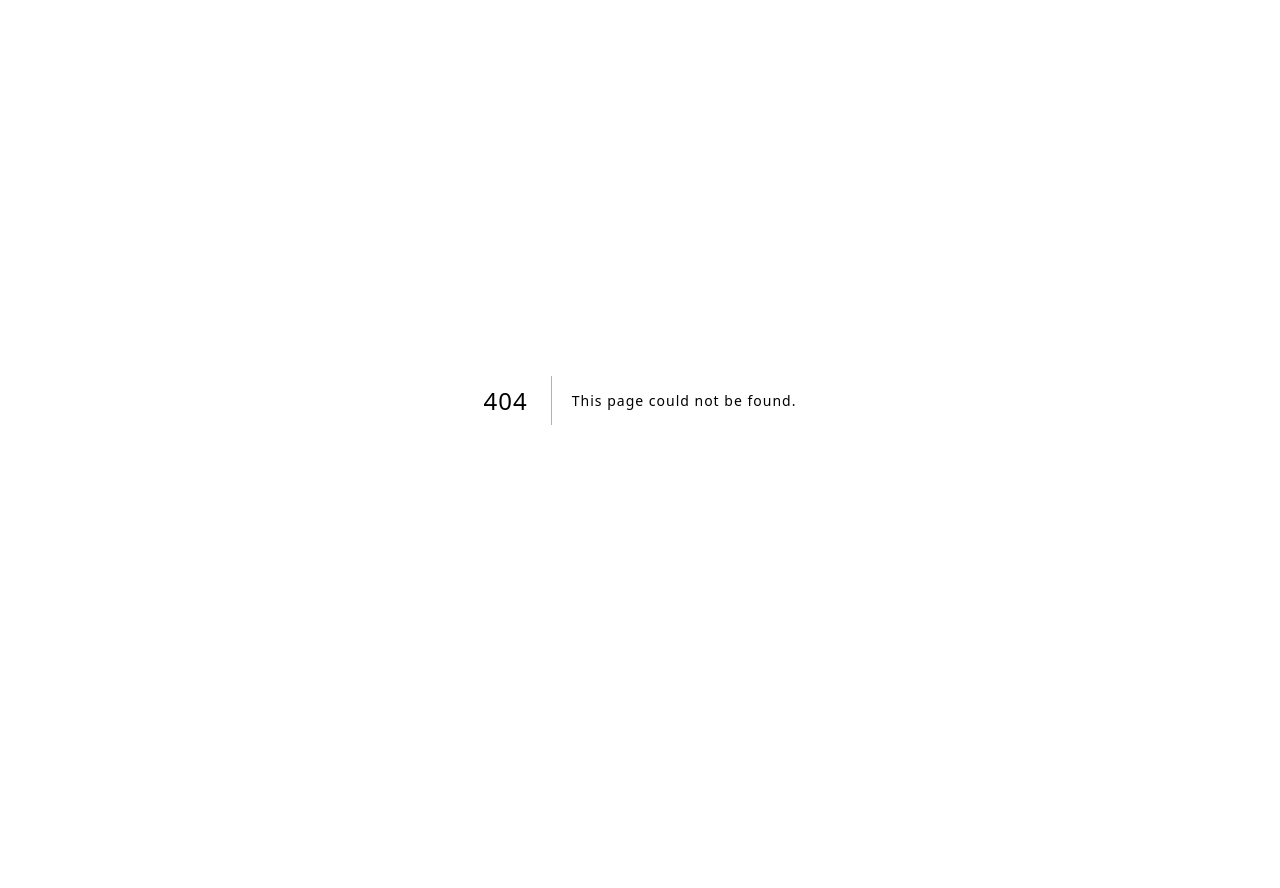
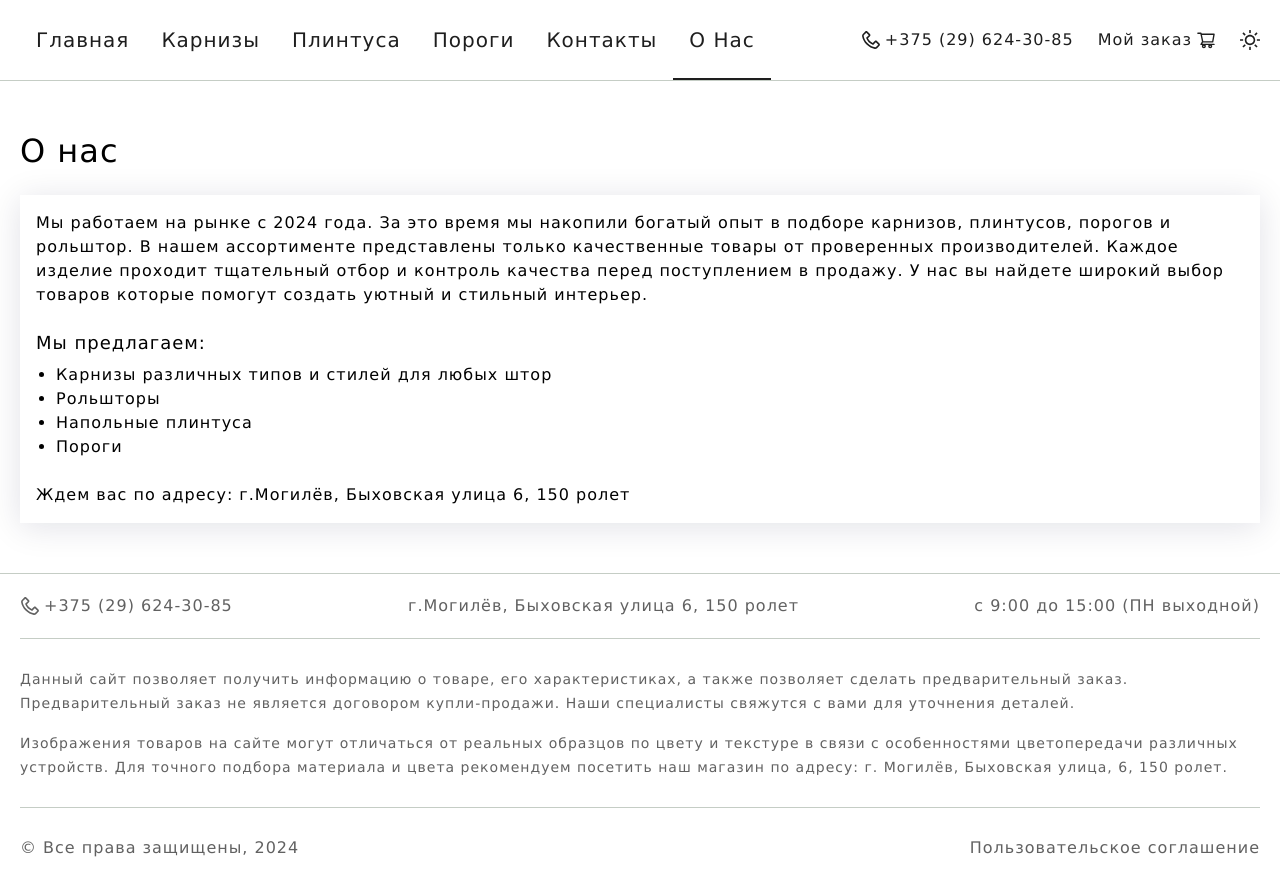
Before and after one commit to Yan-Litvinenko/decor-market, a Next.js app: page /about in a window 1280 px wide. Before the commit this address had no page. Before the commit the page ends 800 px from the top, so only its background shows below. Built offline with nearby package versions, Linux system fonts and the light colour scheme.

Commit message:
feat: about page

```diff
--- /dev/null
+++ b/app/(user)/about/page.tsx
@@ -0,0 +1,44 @@
+import { CONTACTS } from '@/constants/contacts';
+
+export default function About(): React.JSX.Element {
+    const { address } = CONTACTS;
+    return (
+        <section className="about">
+            <div className="container">
+                <h1 className="about__title title" aria-label="О нас">
+                    О нас
+                </h1>
+
+                <section className="about__content">
+                    <p
+                        aria-label="Мы работаем на рынке с 2024 года. За это время мы накопили богатый опыт в подборе карнизов,
+                        плинтусов, порогов и рольштор. В нашем ассортименте представлены только качественные товары от
+                        проверенных производителей. Каждое изделие проходит тщательный отбор и контроль качества перед
+                        поступлением в продажу. У нас вы найдете широкий выбор товаров которые помогут создать уютный и
+                        стильный интерьер."
+                    >
+                        Мы работаем на рынке с 2024 года. За это время мы накопили богатый опыт в подборе карнизов,
+                        плинтусов, порогов и рольштор. В нашем ассортименте представлены только качественные товары от
+                        проверенных производителей. Каждое изделие проходит тщательный отбор и контроль качества перед
+                        поступлением в продажу. У нас вы найдете широкий выбор товаров которые помогут создать уютный и
+                        стильный интерьер.
+                    </p>
+                    <section className="about__list-section">
+                        <h2 className="about__list-title" aria-label="Мы предлагаем">
+                            Мы предлагаем:
+                        </h2>
+                        <ul className="about__list">
+                            <li aria-label="Карнизы различных типов и стилей для любых штор">
+                                Карнизы различных типов и стилей для любых штор
+                            </li>
+                            <li aria-label="Современные рольшторы">Рольшторы</li>
+                            <li aria-label="Напольные плинтуса">Напольные плинтуса</li>
+                            <li aria-label="Пороги для всех типов напольных покрытий">Пороги</li>
+                        </ul>
+                    </section>
+                    <p aria-label={`Ждем вас по адресу: ${address}`}>Ждем вас по адресу: {address}</p>
+                </section>
+            </div>
+        </section>
+    );
+}
--- a/app/(user)/contacts/page.tsx
+++ b/app/(user)/contacts/page.tsx
@@ -5,7 +5,7 @@ import ContactsPhone from '@/components/contactsPhone/ContactsPhone';
 
 export default function Contacts(): React.JSX.Element {
     return (
-        <div className="contacts">
+        <section className="contacts">
             <div className="container">
                 <div className="contacts__inner">
                     <h1 className="contacts__title title" aria-label="Контакты">
@@ -26,10 +26,11 @@ export default function Contacts(): React.JSX.Element {
                                 <ContactsAddress />
                             </li>
                         </ul>
+
                         <ContactsMap />
                     </div>
                 </div>
             </div>
-        </div>
+        </section>
     );
 }
--- a/constants/contacts.tsx
+++ b/constants/contacts.tsx
@@ -1,7 +1,7 @@
-import type { Contacts } from '@/types/constants.interface';
+import type { Contacts } from '@/types/Constants.interface';
 
 export const CONTACTS: Contacts = {
-    address: 'г. Могилёв, Быховская улица 6, 150 ролет',
+    address: 'г.Могилёв, Быховская улица 6, 150 ролет',
     mode: {
         time: 'c 9:00 до 15:00',
         dayOff: 'ПН выходной',
--- /dev/null
+++ b/styles/components/about.scss
@@ -0,0 +1,21 @@
+.about {
+    &__content {
+        box-shadow: var(--box-shadow);
+        display: flex;
+        flex-direction: column;
+        padding: 16px;
+        row-gap: 24px;
+    }
+
+    &__list-title {
+        font-size: 18px;
+        margin-bottom: 8px;
+    }
+
+    &__list {
+        display: flex;
+        flex-direction: column;
+        list-style-type: disc;
+        padding-left: 20px;
+    }
+}
--- a/styles/components/footer.scss
+++ b/styles/components/footer.scss
@@ -1,9 +1,5 @@
 .footer {
     border-top: 1px solid var(--decorative-line-color);
-
-    &__inner {
-        padding-bottom: 50px;
-    }
 
     &__contacts {
         color: var(--light-main-color);
--- a/styles/index.scss
+++ b/styles/index.scss
@@ -6,6 +6,8 @@
 @import './components/contactsComponents.scss';
 @import './components/navigation.scss';
 @import './components/footer.scss';
+
+@import './components/about.scss';
 
 *,
 *::before,
@@ -59,7 +61,7 @@ button {
 .title {
     font-size: 32px;
     line-height: 40px;
-    font-weight: 700;
+    font-weight: 500;
     margin-bottom: 24px;
 }
 
```
